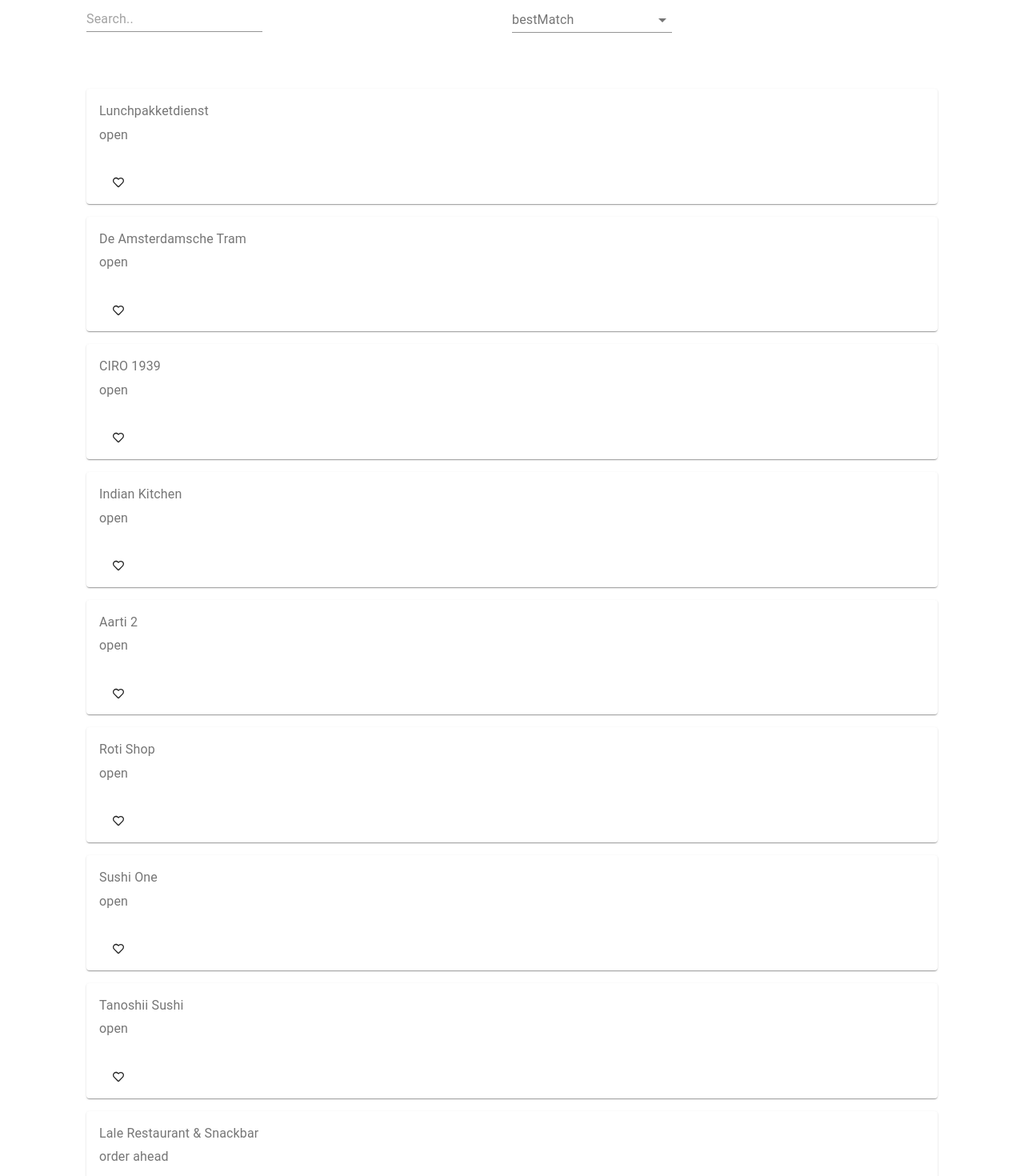
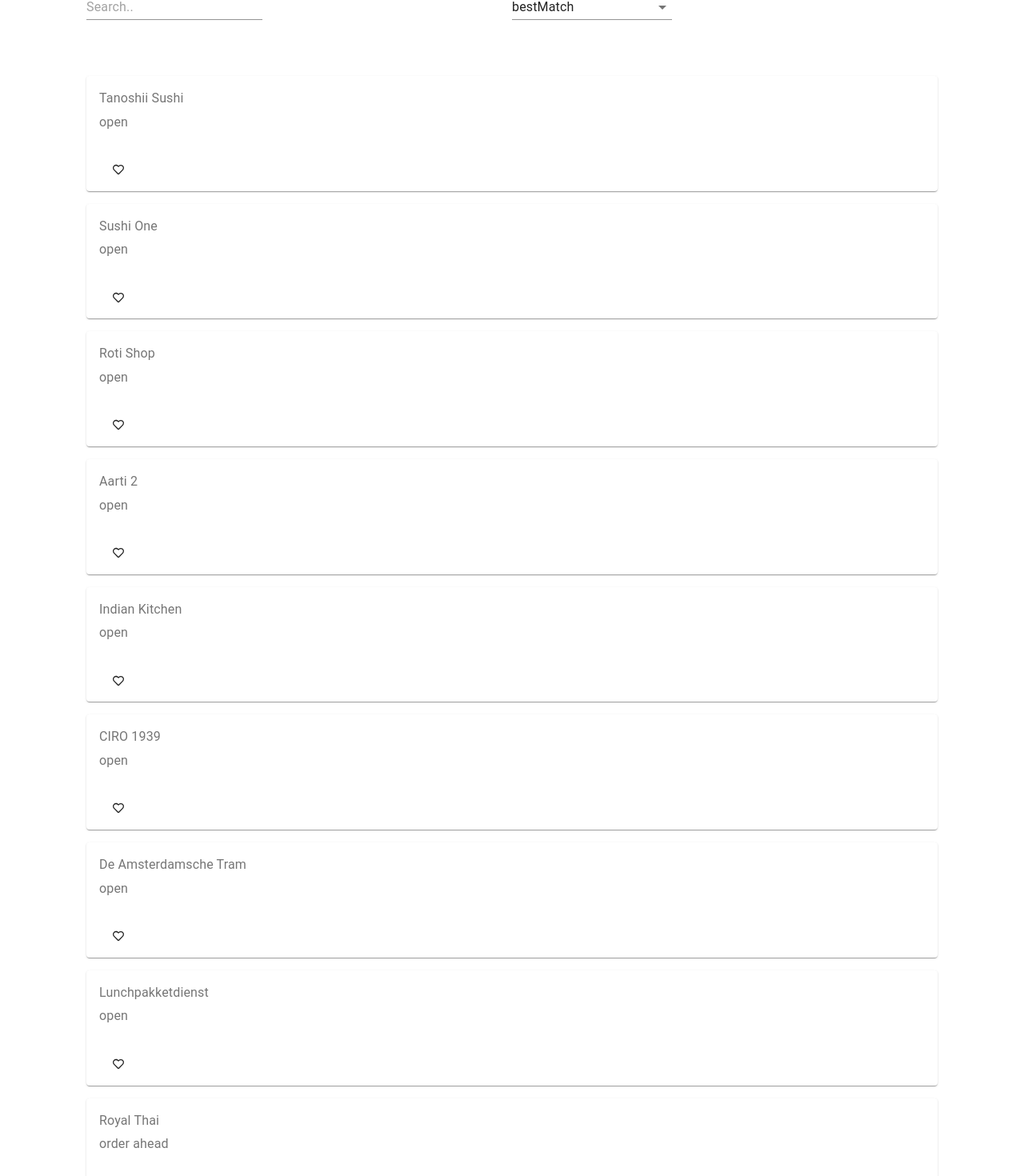
Before and after one commit to catalina1505/foodie, a React (Create React App) app: page /restaurants in a window 1280 px wide. Shown: the part 52-1522 px from the top of the page at 80% size. Built offline with nearby package versions, Linux system fonts and the light colour scheme.

Commit message:
bug fixing

```diff
--- a/src/components/Filters/Filters.js
+++ b/src/components/Filters/Filters.js
@@ -4,8 +4,7 @@ import {
     MenuItem,
     FormControl,
     Select,
-    Input,
-    InputLabel
+    Input
 } from '@material-ui/core';
 
 import './Filters.scss';
@@ -29,11 +28,7 @@ export default function Restaurant(props) {
 
     const handleChangeSelect = (e) => {
         props.setSelect(e.target.value);
-
-       const x = props.restaurants.length > 0 && props.restaurants.sort(function (a, b) {
-            return a.sortingValues[props.select] - b.sortingValues[props.select]
-        });
-
+        const x = props.sortedBySelect(props.open, props.orderAhead, props.closed)
         props.setFiltered(x)
     }
 
@@ -45,8 +40,6 @@ export default function Restaurant(props) {
 
             <Grid item md={6} xs={12}>
                 <FormControl className='form-control'>
-                <InputLabel htmlFor="name-multiple">{props.restaurants && Object.keys(props.restaurants[0].sortingValues).map(((el => el)))[0]}</InputLabel>
-{/* try to use native select */}
                     <Select
                         labelId="simple-select-label"
                         id="simple-select"
--- a/src/components/Filters/Filters.scss
+++ b/src/components/Filters/Filters.scss
@@ -10,5 +10,4 @@
 
 .search-input {
     min-width: 200px;
-    margin-top: 15px;
 }
--- a/src/components/restaurant/Restaurant.js
+++ b/src/components/restaurant/Restaurant.js
@@ -23,7 +23,7 @@ export default function Restaurant(props) {
                             <Typography className='title' color="textSecondary" gutterBottom> {el.status}</Typography>
                         </CardContent>
                         <CardActions>
-                            <Button onClick={() => props.removeFromFav(index)}>
+                            <Button onClick={() => props.removeFromFavorites(index)}>
                                 <span><FontAwesomeIcon icon={["fas", "heart"]} /> Favorite</span>
                             </Button>
                         </CardActions>
@@ -31,7 +31,7 @@ export default function Restaurant(props) {
                 </Grid>)}
 
             {/* list the restaurants that are not marked as favorites */}
-            {props.data && props.data.map((el, index) =>
+            {props.data && props.data.length > 0 && props.data.map((el, index) =>
                 <Grid item xs={12} key={index}>
                     <Card>
                         <CardContent>
@@ -39,7 +39,7 @@ export default function Restaurant(props) {
                             <Typography className='title' color="textSecondary" gutterBottom> {el.status}</Typography>
                         </CardContent>
                         <CardActions>
-                            <Button onClick={() => props.addToFav(index)}>
+                            <Button onClick={() => props.addToFavorites(index)}>
                                 <span><FontAwesomeIcon icon={["far", "heart"]} /></span>
                             </Button>
                         </CardActions>
--- a/src/containers/pages/restaurantsList/RestaurantsList.js
+++ b/src/containers/pages/restaurantsList/RestaurantsList.js
@@ -12,60 +12,97 @@ export default function RestaurantsList() {
     const [select, setSelect] = useState('');
     const [filtered, setFiltered] = useState([]);
     const [fav, setFav] = useState([]);
+    const [open, setOpen] = useState([]);
+    const [orderAhead, setOrderAhead] = useState([]);
+    const [closed, setClosed] = useState([]);
 
     useEffect(() => {
-        //add topRestaurants to the data
+
+         //add topRestaurants to the data
         restaurants.restaurants.map((el => topRestaurantsAdded.push({
             ...el,
             ...el.sortingValues.topRestaurants = (el.sortingValues.distance * el.sortingValues.popularity) + el.sortingValues.ratingAverage
         })));
 
-        sorting(topRestaurantsAdded)
+        //sortbyState
+        sortByState(topRestaurantsAdded, open, orderAhead, closed)
 
         setStateOrderedRestaurants({
             stateOrderedRestaurants: topRestaurantsAdded
         });
 
+        //sort by bestMatch by default
+        setSelect('bestMatch')
+        const sortedByBestMatch = sortedBySelect(open, orderAhead, closed)
+
+        setFiltered(sortedByBestMatch)
+
     }, [topRestaurantsAdded]);
 
 
-    const sorting = (array) => {
-        //delete and add the restaurants with state open at the beginning of the array
-        array.map((el => el.status === "order ahead" ? array.splice(array.indexOf(el), 1) && array.unshift(el) : ""));
+    const sortedBySelect = (x, y, z) => {
 
-        //delete and add the restaurants with state closed at the end of the array
-        array.map((el => el.status === "open" ? array.splice(array.indexOf(el), 1) && array.unshift(el) : ""))
+        //sort by select for 3 arrays of restaurants
+        x.sort(function (a, b) {
+            return a.sortingValues[select] - b.sortingValues[select]
+        });
+
+       y.sort(function (a, b) {
+            return a.sortingValues[select] - b.sortingValues[select]
+        });
+
+        x.sort(function (a, b) {
+            return a.sortingValues[select] - b.sortingValues[select]
+        });
+
+       return [...x, ...y, ...z]
     }
 
-    const addToFav = (i) => {
-        //remove the restaurant from the array
-        const favRestaurant = stateOrderedRestaurants.stateOrderedRestaurants.splice(i, 1);
-        setStateOrderedRestaurants({ stateOrderedRestaurants: stateOrderedRestaurants.stateOrderedRestaurants.filter(item => item !== favRestaurant) })
 
-        //push sorted favorite restaurants in an array
-        const fav3 = [];
+    const sortByState = (array, a, b, c) => {
+        //get the restaurants with open state
+        array.map((el => el.status === "open" ? a.push(el) : ""));
 
-        fav3.push(...fav, favRestaurant[0])
-        fav3.length > 1 && sorting(fav3)
-        setFav(fav3);
+        //get the restaurants with order ahead state
+        array.map((el => el.status === "order ahead" ? b.push(el) : ""));
+
+        //get the restaurants with closed state
+        array.map((el => el.status === "closed" ? c.push(el) : ""))
+
+        //get the restaurants sorted by state
+        return [...a, ...b, ...c];
     }
 
-    const removeFromFav = (i) => {
-        //remove the restaurant from fav
+    const addToFavorites = (i) => {
+        //remove the restaurant from the array
+        const favRestaurant = filtered.splice(i, 1);
+        setFiltered(filtered.filter(item => item !== favRestaurant))
+
+        //push sorted favorites restaurants in an array
+        let newListFavorites = [];
+        let openFavorites = [];
+        let orderAheadFavorites = [];
+        let closedFavorites = [];
+
+        newListFavorites.push(...fav, favRestaurant[0]);
+        let sortedFavoritesByState = sortByState(newListFavorites, openFavorites, orderAheadFavorites, closedFavorites);
+        setFav(sortedFavoritesByState);
+    }
+
+    const removeFromFavorites = (i) => {
+        //remove the restaurant from favorites list
         const favRestaurant = fav.splice(i, 1);
         setFav(fav.filter(item => item !== favRestaurant));
 
-        console.log("favFromRemove", fav)
+        //push restaurant in the initial array
+        let newListStateOrderedRestaurants = [];
+        let openRestaurants = [];
+        let orderAheadRestaurants= [];
+        let closedRestaurants = [];
 
-        //push restaurant in the initial array
-        const stateOrderedRestaurants2 = [];
-
-        stateOrderedRestaurants2.push(...stateOrderedRestaurants.stateOrderedRestaurants, favRestaurant[0]);
-        sorting(stateOrderedRestaurants2)
-        setStateOrderedRestaurants({ stateOrderedRestaurants: stateOrderedRestaurants2 });
-
-        console.log("stateOrderedRestaurants.stateOrderedRestaurants", stateOrderedRestaurants.stateOrderedRestaurants)
-
+        newListStateOrderedRestaurants.push(...filtered, favRestaurant[0]);
+        let sortedRestaurantsByState = sortByState(newListStateOrderedRestaurants, openRestaurants, orderAheadRestaurants, closedRestaurants)
+        setFiltered(sortedRestaurantsByState);
     }
 
     return (
@@ -76,9 +113,13 @@ export default function RestaurantsList() {
                 restaurants={stateOrderedRestaurants.stateOrderedRestaurants}
                 setFiltered={setFiltered}
                 filtered={filtered}
+                sortedBySelect={sortedBySelect}
                 select={select}
-                setSelect={setSelect} />
-            <Restaurant removeFromFav={removeFromFav} addToFav={addToFav} fav={fav} data={searchString.length < 1 ? stateOrderedRestaurants.stateOrderedRestaurants : filtered} />
+                setSelect={setSelect}
+                open={open}
+                orderAhead={orderAhead}
+                closed={closed}/>
+            <Restaurant removeFromFavorites={removeFromFavorites} addToFavorites={addToFavorites} searchString={searchString} fav={fav} data={filtered} />
         </div>
     )
 }
```
